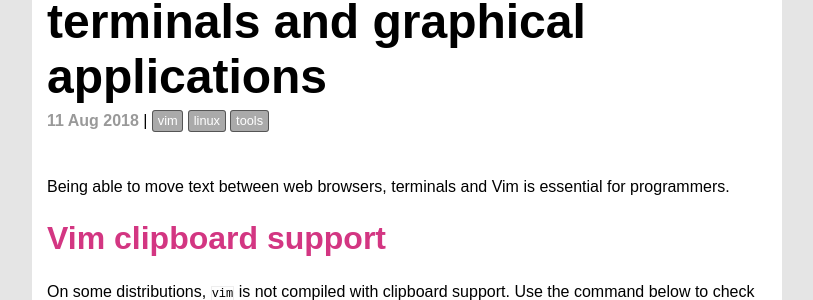
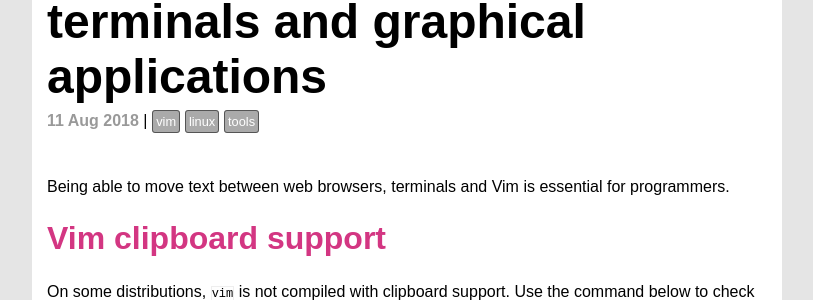
Before and after one commit to execas/execas.github.io, a Jekyll site: the page built from _posts/2018-08-11-copy-and-paste-between-vim-terminals-and-graphical-applications.md, in a window 1280 px wide. Shown: the part 179-479 px from the top of the page, without its empty margins (233-1046 px from the left). Built offline with Jekyll 4.4.1, drawn with Linux system fonts in a browser that asks for light colours.

Commit message:
Update execas.css

```diff
--- a/css/execas.css
+++ b/css/execas.css
@@ -149,7 +149,7 @@
      color: #999;
 }
 .post-tag {
-    padding: .15rem .3rem .15rem .3rem;
+    padding: .2rem .2rem .2rem .2rem;
     font-size: 80%;
     border-radius: 3px;
     background: #aaaaaa;
```
